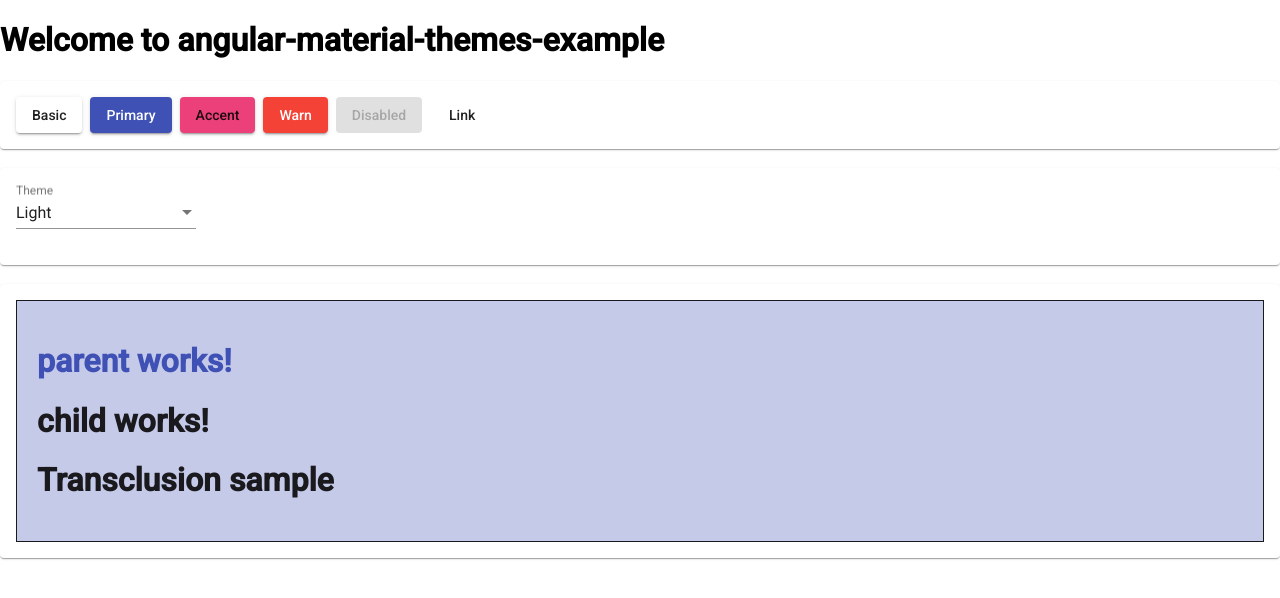
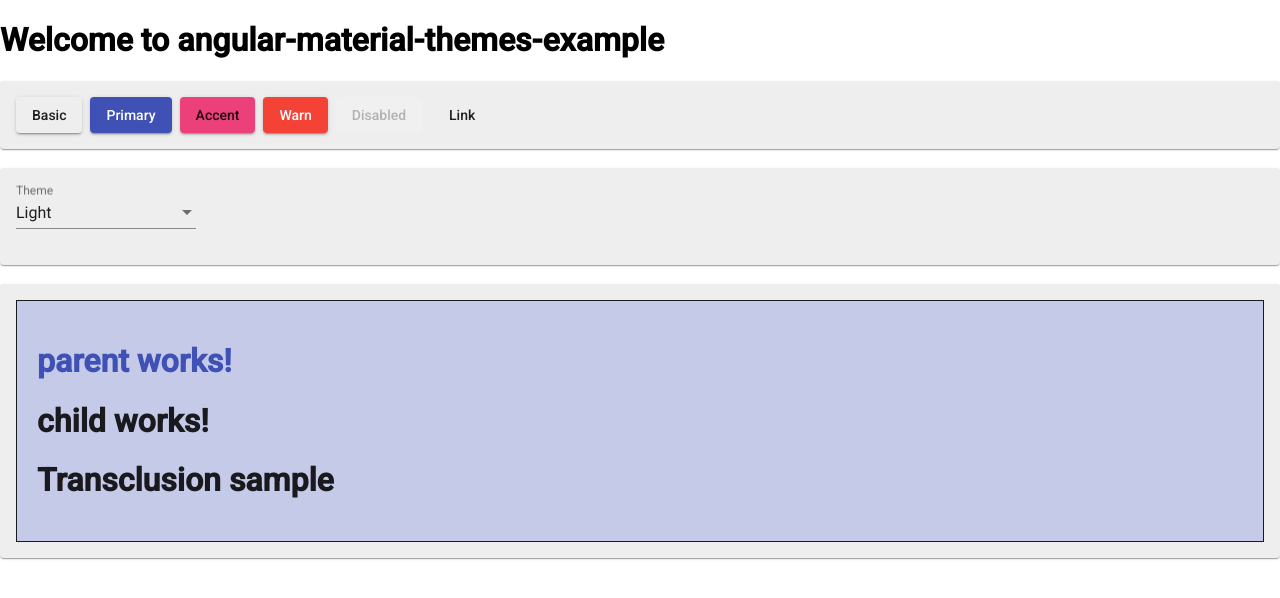
Before and after one commit to rubensa/angular-material-themes-example, an Angular app: page / in a window 1280 px wide. Shown: the top 598 px of the page. Built offline with nearby package versions, Linux system fonts and the light colour scheme.

Commit message:
Set custom foreground and background theme colors

```diff
--- a/src/themes/_angular-material-themes-example-dark-theme.scss
+++ b/src/themes/_angular-material-themes-example-dark-theme.scss
@@ -1,4 +1,56 @@
+// instead of creating a theme with mat-light-theme like a sane person, we will create our own theme-creating function that lets us apply our own foreground and background palettes.
+// Creates a container object for a dark theme to be given to individual component theme mixins.
+@function mat-custom-dark-theme($primary, $accent, $warn: mat-palette($mat-red), $foreground: $mat-dark-theme-foreground, $background: $mat-dark-theme-background) {
+  @return (
+    primary: $primary,
+    accent: $accent,
+    warn: $warn,
+    is-dark: true,
+    foreground: $foreground,
+    background: $background,
+  );
+}
+
 $angular-material-themes-example-dark-primary: mat-palette($mat-purple);
 $angular-material-themes-example-dark-accent: mat-palette($mat-pink);
 $angular-material-themes-example-dark-warn: mat-palette($mat-red);
-$angular-material-themes-example-dark-theme: mat-dark-theme($angular-material-themes-example-dark-primary, $angular-material-themes-example-dark-accent, $angular-material-themes-example-dark-warn);
+
+// Foreground palette for dark themes.
+$angular-material-themes-example-dark-theme-foreground: (
+  base:              white,
+  divider:           $light-dividers,
+  dividers:          $light-dividers,
+  disabled:          $light-disabled-text,
+  disabled-button:   rgba(white, 0.3),
+  disabled-text:     $light-disabled-text,
+  elevation:         black,
+  hint-text:         $light-disabled-text,
+  secondary-text:    $light-secondary-text,
+  icon:              white,
+  icons:             white,
+  text:              white,
+  slider-min:        white,
+  slider-off:        rgba(white, 0.3),
+  slider-off-active: rgba(white, 0.3),
+);
+
+// Background palette for dark themes.
+$angular-material-themes-example-dark-theme-background: (
+  status-bar: black,
+  app-bar:    map_get($mat-grey, 700),
+  background: #303030,
+  hover:      rgba(white, 0.04), // TODO(kara): check style with Material Design UX
+  card:       map_get($mat-grey, 600),
+  dialog:     map_get($mat-grey, 600),
+  disabled-button: rgba(white, 0.12),
+  raised-button: map-get($mat-grey, 600),
+  focused-button: $light-focused,
+  selected-button: map_get($mat-grey, 700),
+  selected-disabled-button: map_get($mat-grey, 600),
+  disabled-button-toggle: black,
+  unselected-chip: map_get($mat-grey, 500),
+  disabled-list-option: black,
+  tooltip: map_get($mat-grey, 500),
+);
+
+$angular-material-themes-example-dark-theme: mat-custom-dark-theme($angular-material-themes-example-dark-primary, $angular-material-themes-example-dark-accent, $angular-material-themes-example-dark-warn, $angular-material-themes-example-dark-theme-foreground, $angular-material-themes-example-dark-theme-background);
--- a/src/themes/_angular-material-themes-example-theme.scss
+++ b/src/themes/_angular-material-themes-example-theme.scss
@@ -1,3 +1,16 @@
+// instead of creating a theme with mat-light-theme like a sane person, we will create our own theme-creating function that lets us apply our own foreground and background palettes.
+// Creates a container object for a light theme to be given to individual component theme mixins.
+@function mat-custom-light-theme($primary, $accent, $warn: mat-palette($mat-red), $foreground: $mat-light-theme-foreground, $background: $mat-light-theme-background) {
+  @return (
+    primary: $primary,
+    accent: $accent,
+    warn: $warn,
+    is-dark: false,
+    foreground: $foreground,
+    background: $background,
+  );
+}
+
 // Define the palettes for your theme using the Material Design palettes available in palette.scss
 // (imported above). For each palette, you can optionally specify a default, lighter, and darker
 // hue. Available color palettes: https://material.io/design/color/
@@ -7,5 +20,43 @@ $angular-material-themes-example-accent: mat-palette($mat-pink, 400, 200, 600);
 // The warn palette is optional (defaults to red).
 $angular-material-themes-example-warn: mat-palette($mat-red);
 
+// Foreground palette for light themes.
+$angular-material-themes-example-theme-foreground: (
+  base:              black,
+  divider:           $dark-dividers,
+  dividers:          $dark-dividers,
+  disabled:          $dark-disabled-text,
+  disabled-button:   rgba(black, 0.26),
+  disabled-text:     $dark-disabled-text,
+  elevation:         black,
+  hint-text:         $dark-disabled-text,
+  secondary-text:    $dark-secondary-text,
+  icon:              rgba(black, 0.54),
+  icons:             rgba(black, 0.54),
+  text:              rgba(black, 0.87),
+  slider-min:        rgba(black, 0.87),
+  slider-off:        rgba(black, 0.26),
+  slider-off-active: rgba(black, 0.38),
+);
+
+// Background palette for light themes.
+$angular-material-themes-example-theme-background: (
+  status-bar: black,
+  app-bar:    map_get($mat-grey, 300),
+  background: #303030,
+  hover:      rgba(white, 0.04), // TODO(kara): check style with Material Design UX
+  card:       map_get($mat-grey, 200),
+  dialog:     map_get($mat-grey, 200),
+  disabled-button: rgba(white, 0.12),
+  raised-button: map-get($mat-grey, 200),
+  focused-button: $light-focused,
+  selected-button: map_get($mat-grey, 200),
+  selected-disabled-button: map_get($mat-grey, 200),
+  disabled-button-toggle: black,
+  unselected-chip: map_get($mat-grey, 100),
+  disabled-list-option: black,
+  tooltip: map_get($mat-grey, 100),
+);
+
 // Create the theme object (a Sass map containing all of the palettes).
-$angular-material-themes-example-theme: mat-light-theme($angular-material-themes-example-primary, $angular-material-themes-example-accent, $angular-material-themes-example-warn);
+$angular-material-themes-example-theme: mat-custom-light-theme($angular-material-themes-example-primary, $angular-material-themes-example-accent, $angular-material-themes-example-warn, $angular-material-themes-example-theme-foreground, $angular-material-themes-example-theme-background);
```
